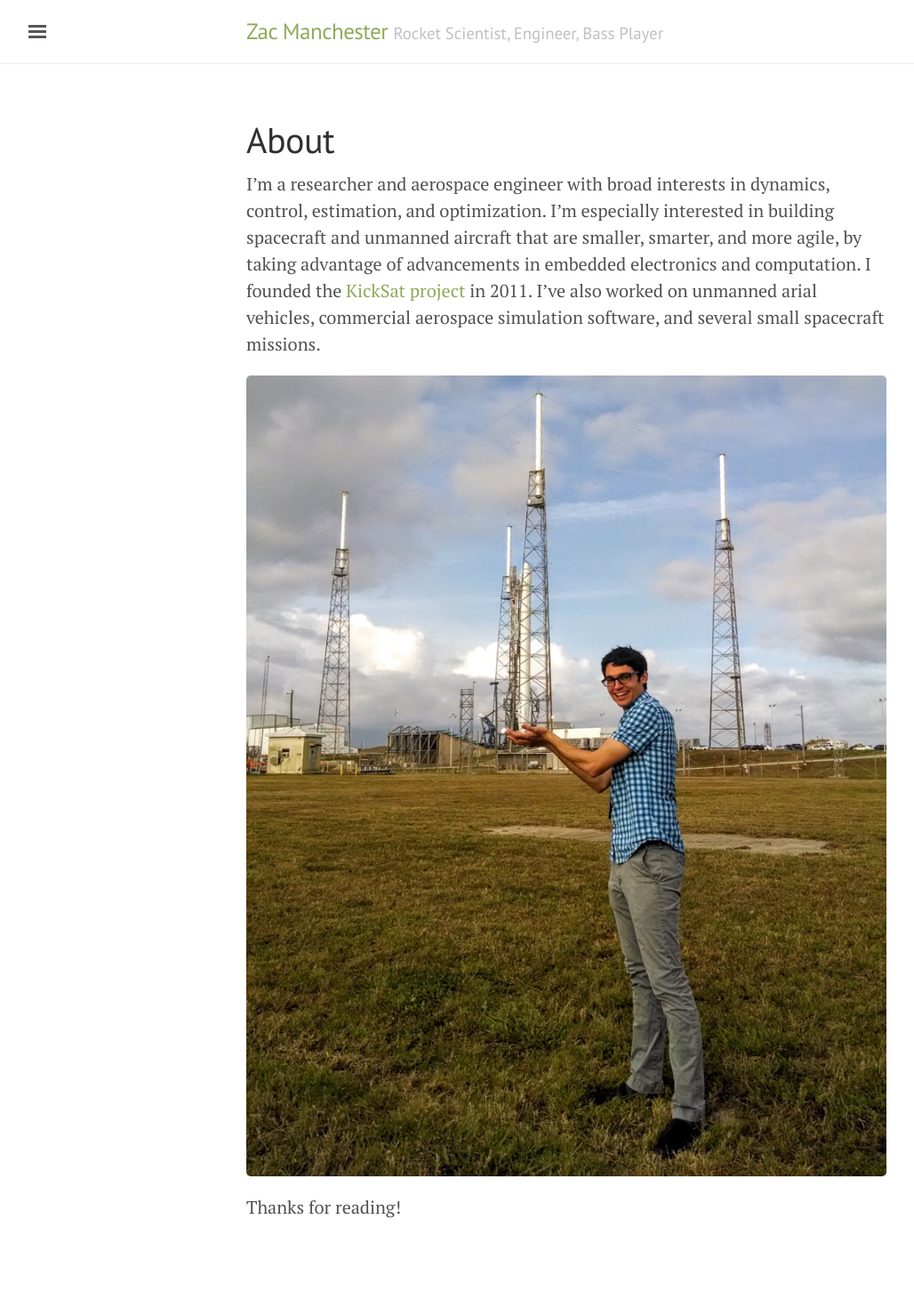
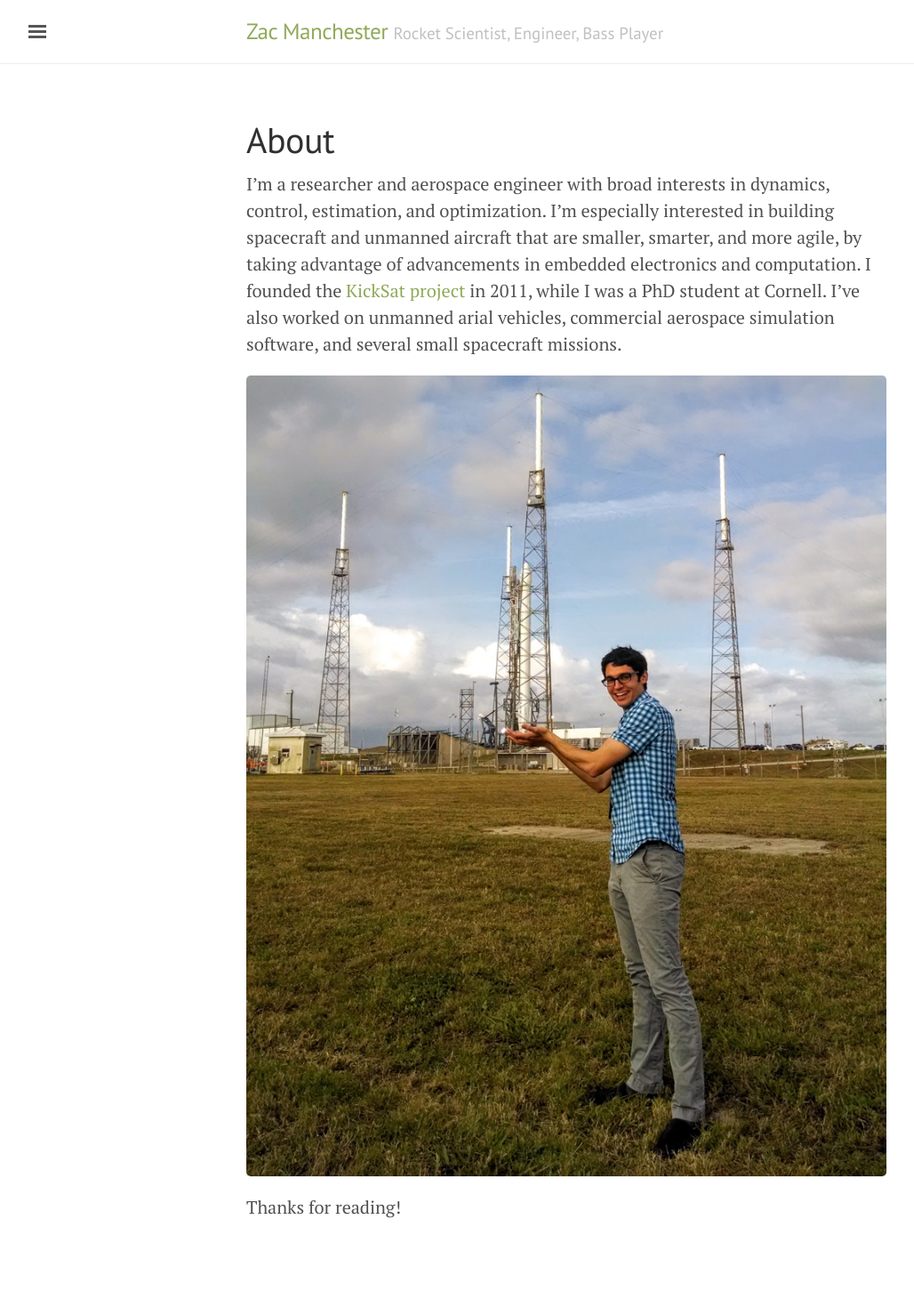
Before and after one commit to zacmanchester/zacmanchester.github.io, a Jekyll site: the page built from about.md, in a window 1280 px wide. Shown: the whole page at 89% size, without its empty margins (3-1031 px from the left). Built offline with Jekyll 4.4.1, drawn with Linux system fonts in a browser that asks for light colours.

Commit message:
Update about.md

```diff
--- a/about.md
+++ b/about.md
@@ -3,7 +3,7 @@
 title: About
 ---
 
-I'm a researcher and aerospace engineer with broad interests in dynamics, control, estimation, and optimization. I'm especially interested in building spacecraft and unmanned aircraft that are smaller, smarter, and more agile, by taking advantage of advancements in embedded electronics and computation. I founded the [KickSat project](http://kicksat.io) in 2011. I've also worked on unmanned arial vehicles, commercial aerospace simulation software, and several small spacecraft missions.
+I'm a researcher and aerospace engineer with broad interests in dynamics, control, estimation, and optimization. I'm especially interested in building spacecraft and unmanned aircraft that are smaller, smarter, and more agile, by taking advantage of advancements in embedded electronics and computation. I founded the [KickSat project](http://kicksat.io) in 2011, while I was a PhD student at Cornell. I've also worked on unmanned arial vehicles, commercial aerospace simulation software, and several small spacecraft missions.
 
 ![Zac](/img/Zac_Falcon9.jpg)
 
```
